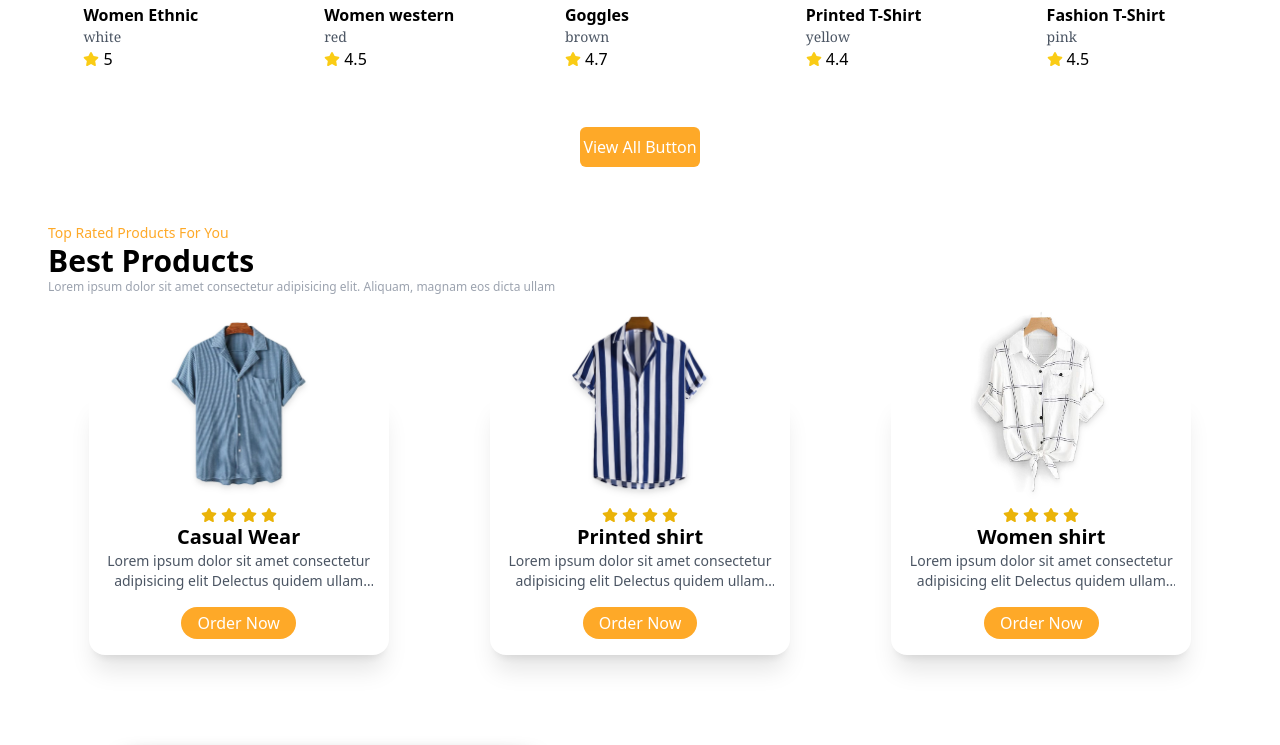
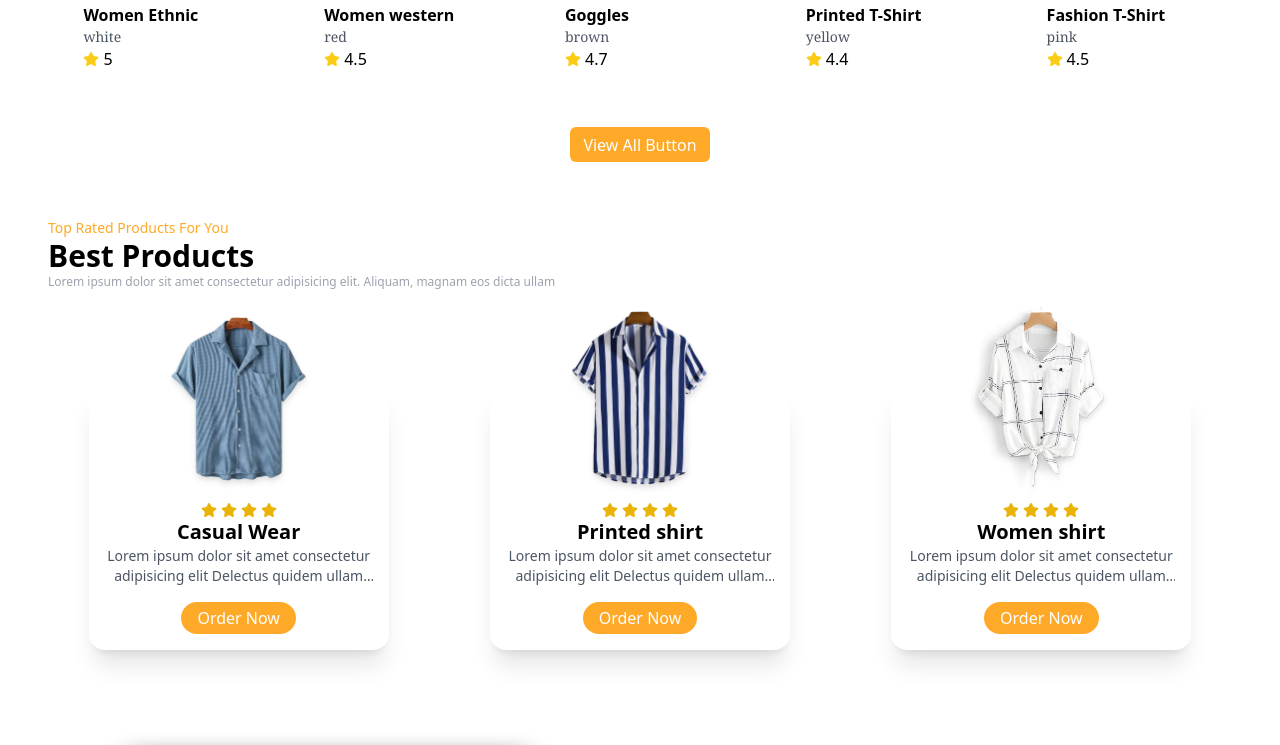
Before and after one commit to Ab3467/Ecommerce-webSite, a React (Create React App) app in the folder ecommerce/: page / in a window 1280 px wide. Shown: the part 1140-1885 px from the top of the page. Built offline with nearby package versions, Linux system fonts and the light colour scheme.

Commit message:
Changes:

```diff
--- a/ecommerce/src/components/Products/Product.js
+++ b/ecommerce/src/components/Products/Product.js
@@ -91,8 +91,8 @@ export default function Product() {
               </div>
             ))}
           </div>
-          <div className=" flex justify-center m-14">
-            <button className=" bg-primary hover:scale-105 duration-300 text-white group-hover:bg-white group-hover:text-primary w-[120px] h-[40px] rounded-md">
+          <div className=" flex justify-center m-14" data-aos="fade-up">
+            <button className=" bg-primary hover:scale-105 duration-300 text-white group-hover:bg-white group-hover:text-primary w-[140px] h-[35px] rounded-md">
               View All Button
             </button>
           </div>
```
